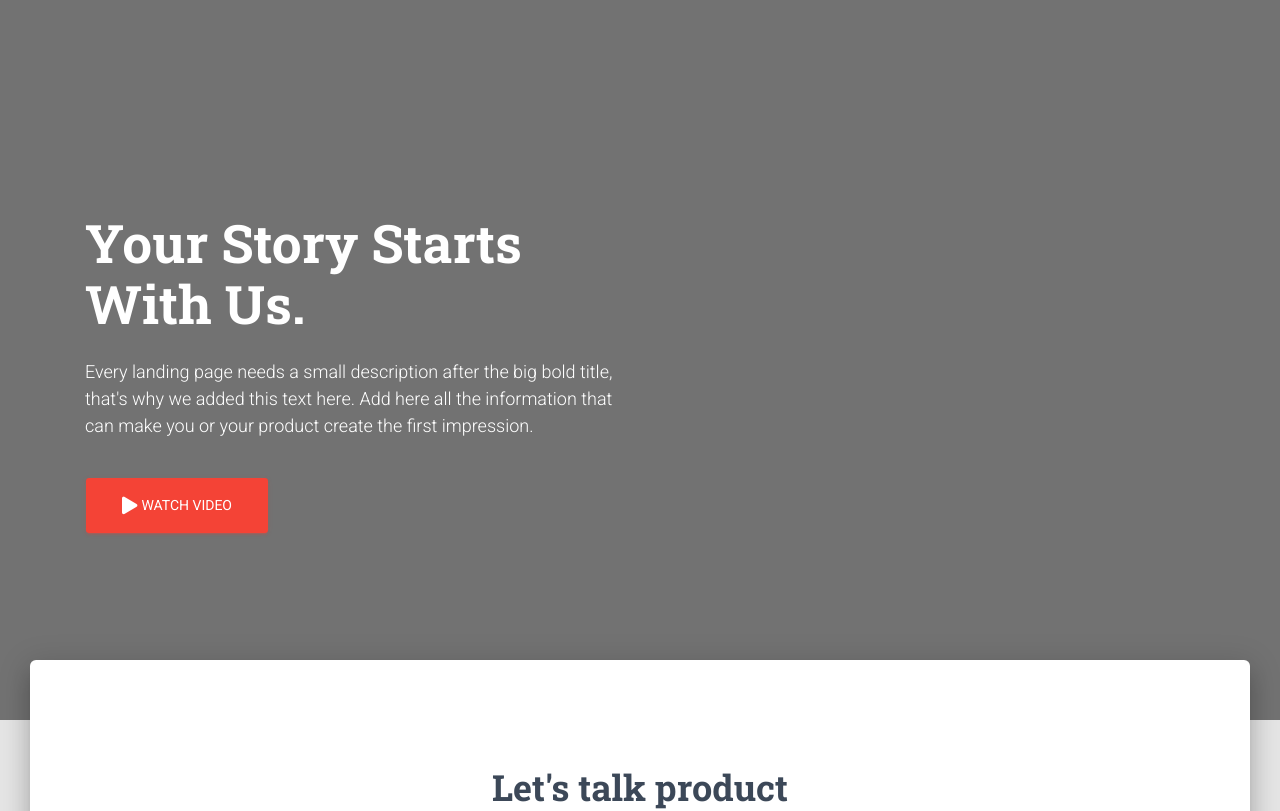
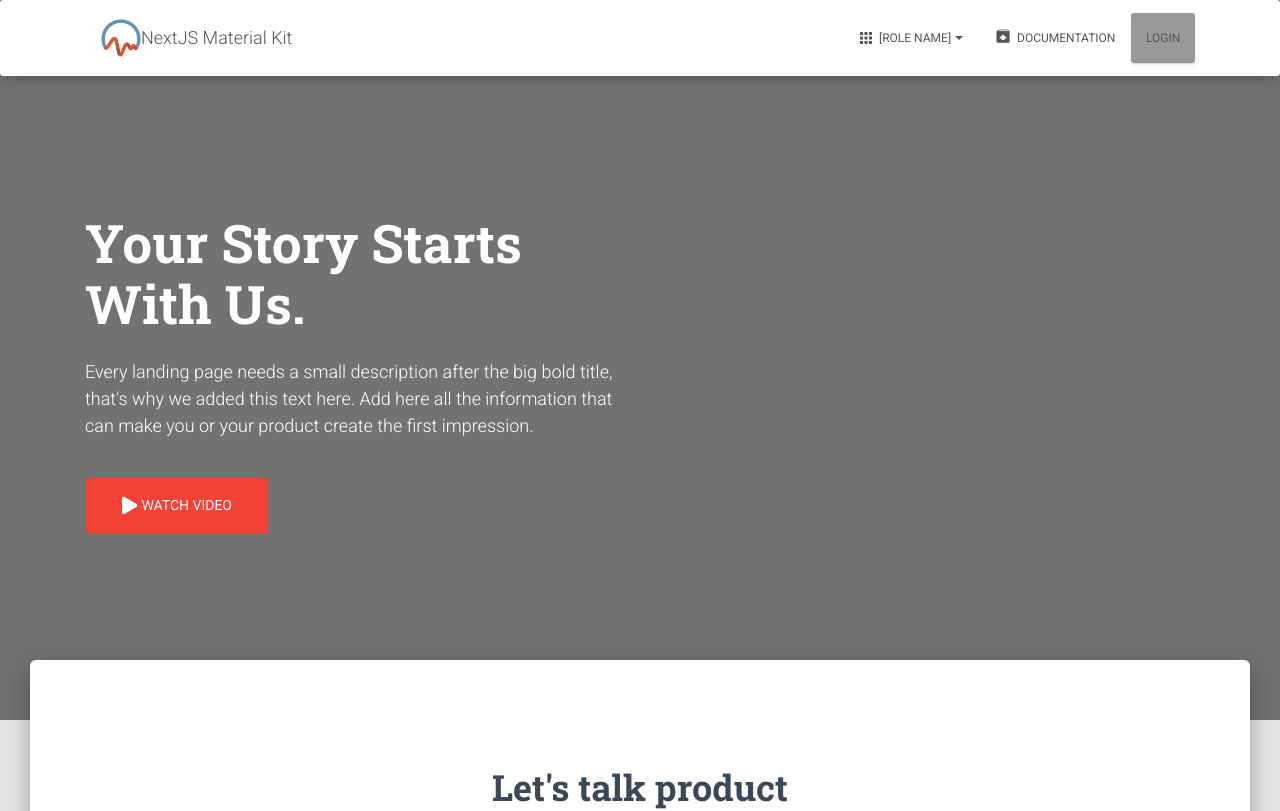
Before and after one commit to uwasystemhealth/IndEAA, a Next.js app in the folder client/: page / in a window 1280 px wide. Shown: the top 811 px of the page. Built offline with nearby package versions, Linux system fonts and the light colour scheme.

Commit message:
header on app js

```diff
--- a/client/pages/_app.js
+++ b/client/pages/_app.js
@@ -24,6 +24,9 @@ import Router from "next/router";
 import PageChange from "components/MaterialKit/PageChange/PageChange.js";
 
 import "assets/scss/nextjs-material-kit.scss?v=1.1.0";
+
+// Own Components
+import Navbar from "components/Layout/Navbar"
 
 Router.events.on("routeChangeStart", url => {
   console.log(`Loading: ${url}`);
@@ -78,8 +81,9 @@ export default class MyApp extends App {
     return (
       <React.Fragment>
         <Head>
-          <title>NextJS Material Kit by Creative Tim</title>
+          <title>IndEAA - System Health Lab</title>
         </Head>
+        <Navbar></Navbar>
         <Component {...pageProps} />
       </React.Fragment>
     );
```
